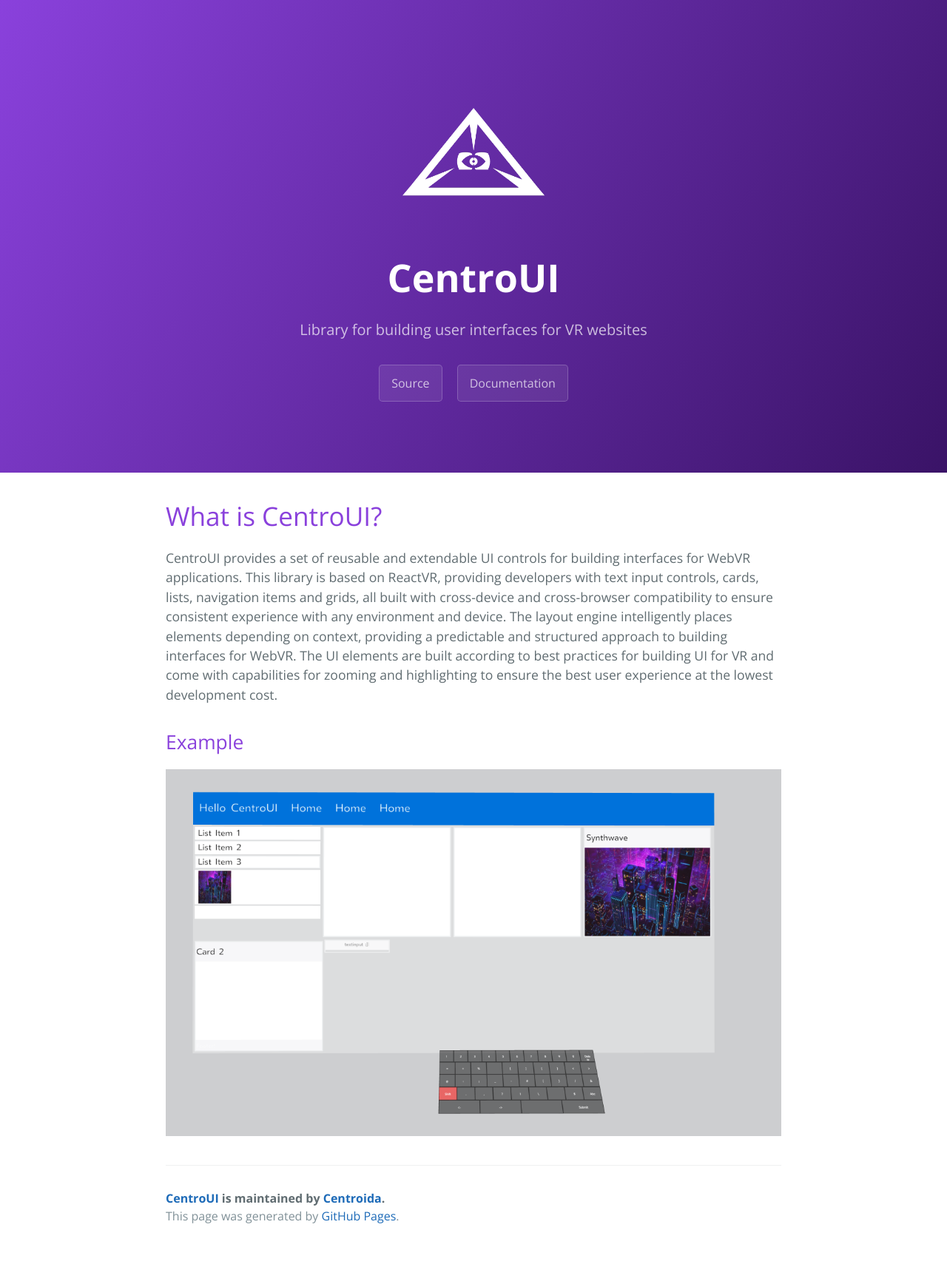
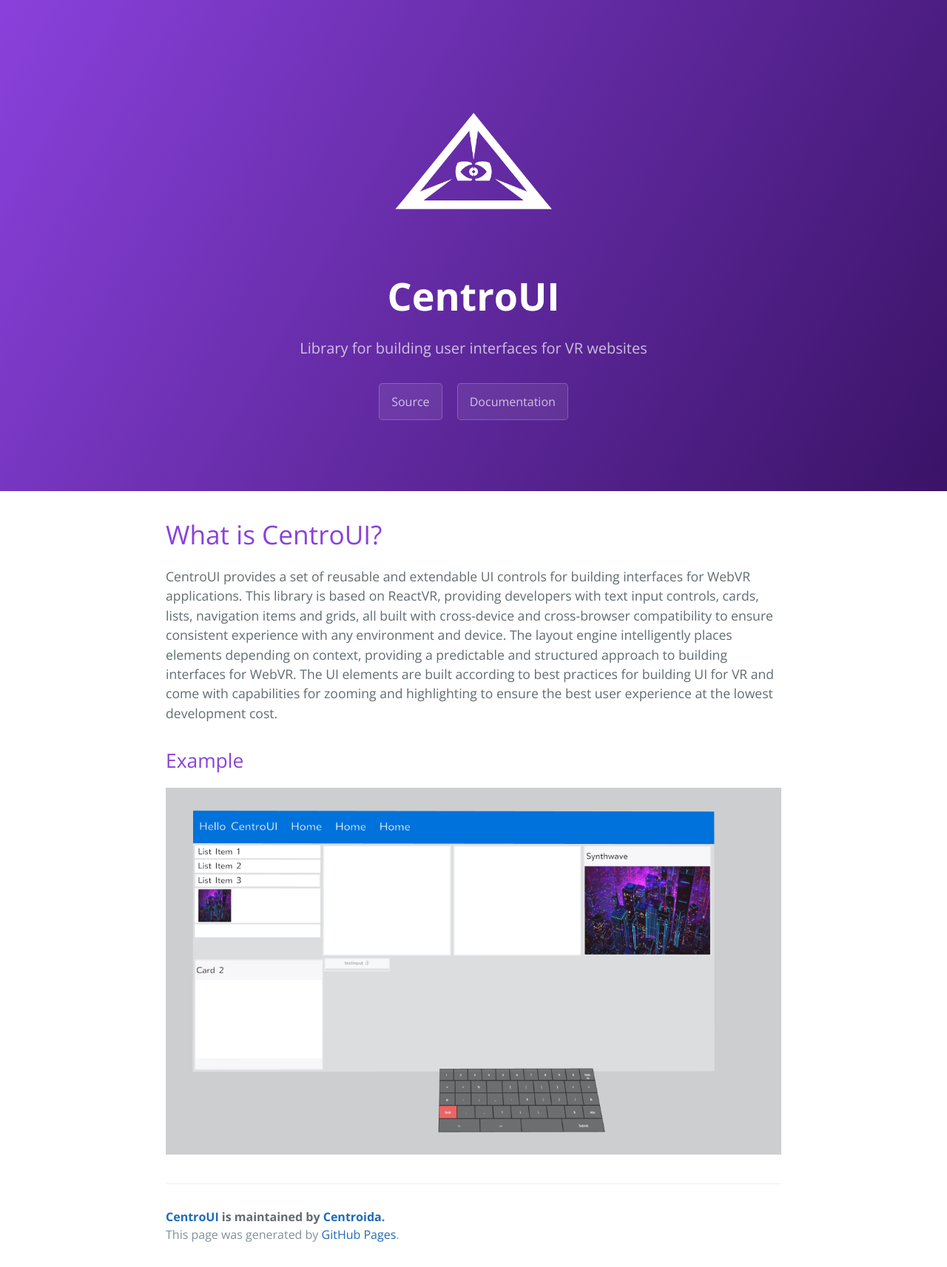
Before and after one commit to hggeorgiev/CentroUI, a Jekyll site: the page built from index.html, in a window 1280 px wide. Shown: the whole page at 74% size. Built offline with Jekyll 4.4.1, drawn with Linux system fonts in a browser that asks for light colours; before the commit the page ends 1688 px from its top, so only the background shows below that.

Commit message:
images fixes

```diff
--- a/css/cayman.css
+++ b/css/cayman.css
@@ -193,5 +193,5 @@
 
 /* Custom styles */
 .logo {
-  height: 250px;
+  height: 275px;
 }
```
Also changed, not shown: 3 other files.
